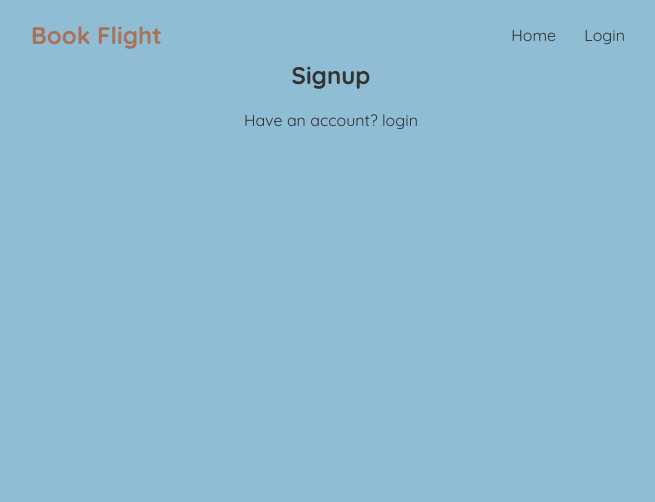
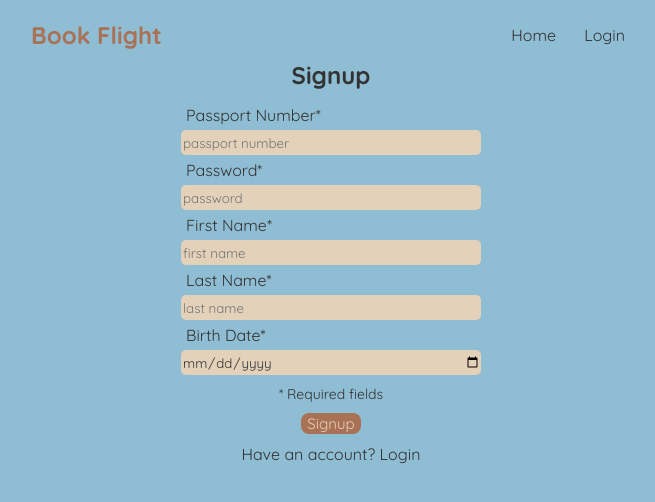
Before and after one commit to AbdullahAbuhelal/book-flight, a React (Create React App) app: page /signup in a window 1280 px wide. Shown: the top 502 px of the page, without its empty margins (309-964 px from the left). Built offline with nearby package versions, Linux system fonts and the light colour scheme.

Commit message:
signup interface completed

```diff
--- a/src/Login.js
+++ b/src/Login.js
@@ -1,6 +1,7 @@
 import { Link } from "react-router-dom";
 
-const loginFunction = () => {
+const loginFunction = (e) => {
+    e.preventDefault();
     console.log('submit');
 }
 
@@ -13,17 +14,19 @@ const Login = () => {
                 <input
                     type="number"
                     required
+                    placeholder="passport number"
                 />
                 <label>Password</label>
                 <input
                 type="password"
                 required
+                placeholder="password"
                 />
                 <div className="button">
                     <button>Login</button>
                 </div>
             </form>
-            <p>Don't have an account? <Link to='/signup'>signup</Link></p>
+            <p>Don't have an account? <Link to='/signup'>Signup</Link></p>
         </div>
      );
 }
--- a/src/Signup.js
+++ b/src/Signup.js
@@ -1,10 +1,47 @@
 import { Link } from "react-router-dom";
 
 const Signup = () => {
+    const signupFunction = (e) =>{
+        e.preventDefault();
+        console.log('signup');
+    }
     return (
         <div className="sign">
             <h2>Signup</h2>
-            <p>Have an account? <Link to='/login'>login</Link></p>
+            <form onSubmit={signupFunction}>
+                <label>Passport Number*</label>
+                <input
+                type="number"
+                required
+                placeholder="passport number"
+                />
+                <label>Password*</label>
+                <input
+                type="password"
+                required
+                placeholder="password"
+                />
+                <label>First Name*</label>
+                <input
+                type="text"
+                required
+                placeholder="first name"
+                />
+                <label>Last Name*</label>
+                <input
+                type="text"
+                required
+                placeholder="last name"
+                />
+                <label>Birth Date*</label>
+                <input
+                type="date"
+                required
+                />
+                <p>* Required fields</p>
+                <button>Signup</button>
+            </form>
+            <p>Have an account? <Link to='/login'>Login</Link></p>
         </div>
      );
 }
--- a/src/index.css
+++ b/src/index.css
@@ -74,3 +74,6 @@
   font-size: 15px;
   margin-top: 10px;
 }
+.sign form p{
+  font-size: 14px;
+}
```
